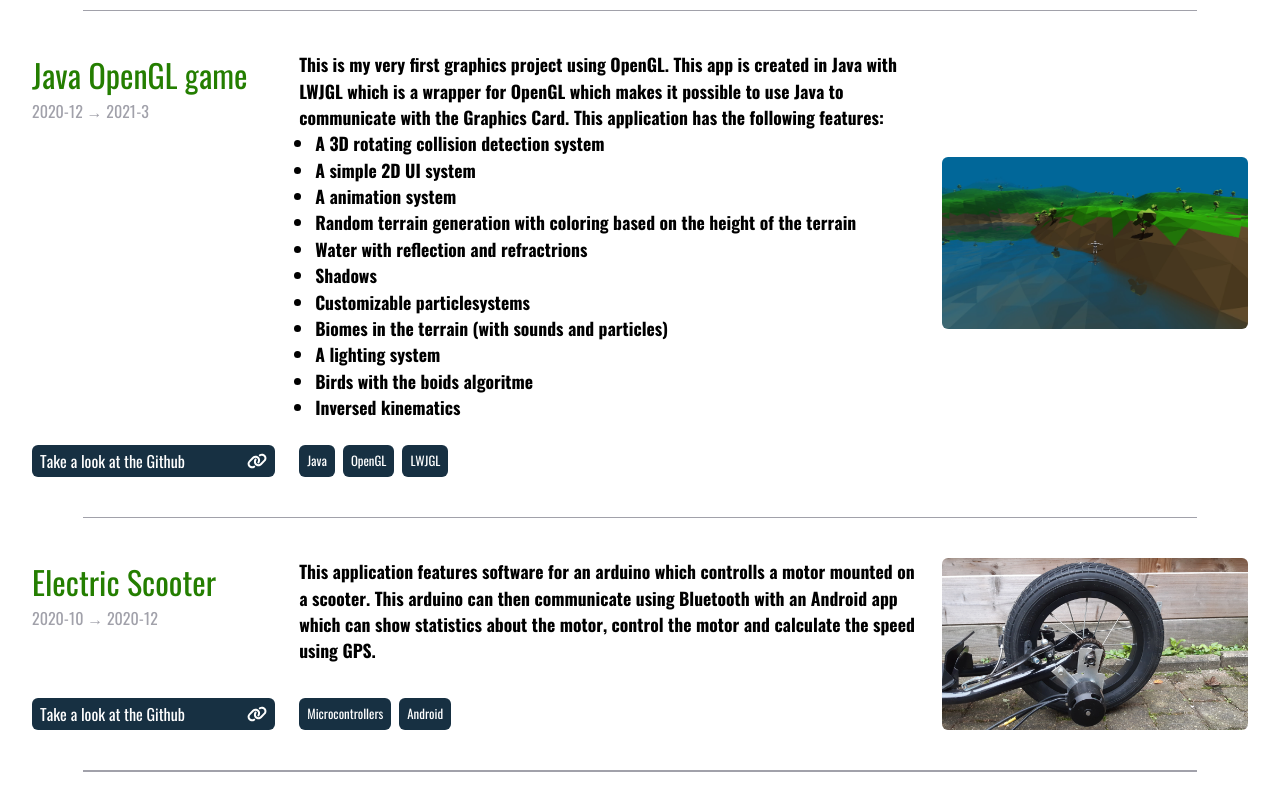
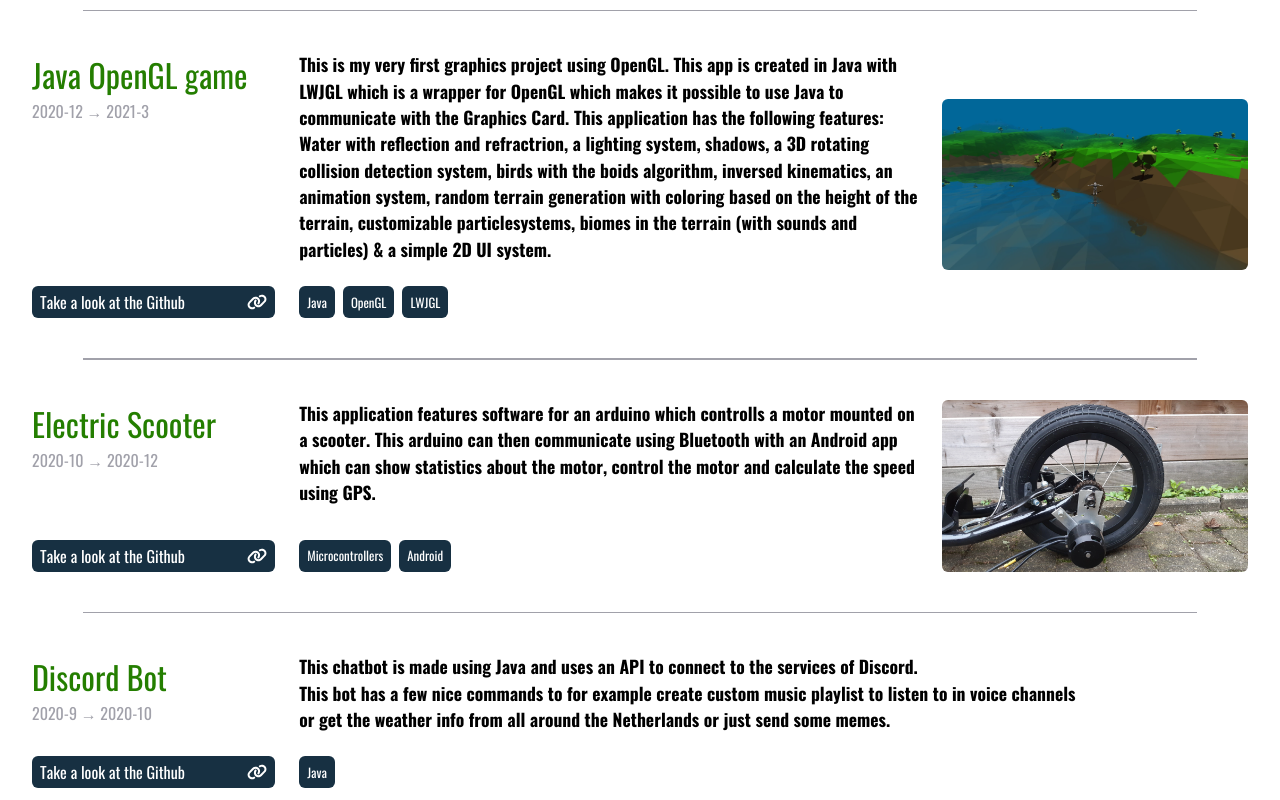
Before and after one commit to M-e-n-n-o/M-e-n-n-o.github.io, a React (Vite) app: page / in a window 1280 px wide. Shown: the part 2140-2940 px from the top of the page. Built offline with nearby package versions, Linux system fonts and the light colour scheme.

Commit message:
[CHANGED] some final text

```diff
--- a/src/res/static/projects.jsx
+++ b/src/res/static/projects.jsx
@@ -59,19 +59,9 @@ export default [
         short: <>
             This is my very first graphics project using OpenGL. This app is created in Java with LWJGL which is a wrapper for OpenGL
             which makes it possible to use Java to communicate with the Graphics Card. This application has the following features:
-            <ul className="list-disc pl-4">
-                <li>A 3D rotating collision detection system</li>
-                <li>A simple 2D UI system</li>
-                <li>A animation system</li>
-                <li>Random terrain generation with coloring based on the height of the terrain</li>
-                <li>Water with reflection and refractrions</li>
-                <li>Shadows</li>
-                <li>Customizable particlesystems</li>
-                <li>Biomes in the terrain (with sounds and particles)</li>
-                <li>A lighting system</li>
-                <li>Birds with the boids algoritme</li>
-                <li>Inversed kinematics</li>
-            </ul>
+            Water with reflection and refractrion, a lighting system, shadows, a 3D rotating collision detection system, birds with the boids algorithm,
+            inversed kinematics, an animation system, random terrain generation with coloring based on the height of the terrain, customizable particlesystems,
+            biomes in the terrain (with sounds and particles) & a simple 2D UI system.
         </>,
         shortImage: OpenGLGameImg,
         link: "https://github.com/M-e-n-n-o/3DGame",
@@ -122,7 +112,7 @@ export default [
         title: "Online platformer",
         short: <>
             This app is made using JavaFX and is my first online application!
-            In the app is a lobby where you can chat with other players or watch the bot send random messages.
+            In the app is a lobby where you can chat with other players or watch the chatbot send random messages.
             Besides this you can start a game with another player in the lobby to battle against in a simple but engaging platformer.
         </>,
         shortImage: OnlinePlatformer,
```
